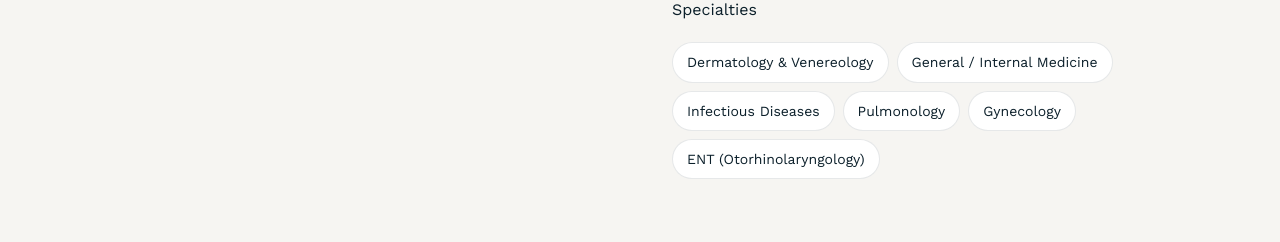
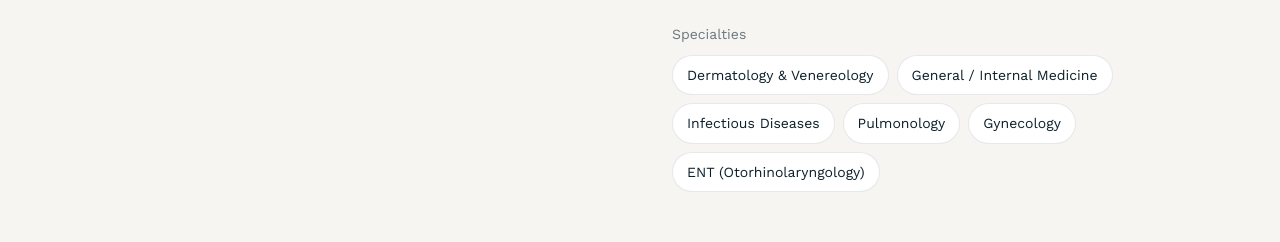
Before and after one commit to NAIKCLINIC/naikpharmacy, a plain HTML site: page exzole-sb-130mg-capsules.html in a window 1280 px wide. Shown: the part 1335-1577 px from the top of the page. Drawn offline with nearby package versions, Linux system fonts and the light colour scheme.

Commit message:
Styles for specialties

```diff
--- a/assets/css/v4.css
+++ b/assets/css/v4.css
@@ -207,3 +207,10 @@ figure[data-ph]:hover img{transform:scale(1.04)}
 /* ---------- tighter gap above the closing call-to-action band ---------- */
 .section:has(+ .cta-sec){padding-bottom:clamp(36px,4vw,56px)}
 .section + .cta-sec{padding-top:0}
+
+/* ---------- specialties on medicine pages ---------- */
+.spec-sp{margin-top:26px}
+.spec-sp .spec-l{display:block;font-size:14px;color:var(--muted);margin-bottom:10px}
+.spec-sp .formats{margin-top:0}
+.dv-sp{font-size:14.5px!important;color:var(--muted)!important}
+.dv-sp b{color:var(--ink);font-weight:600}
```
